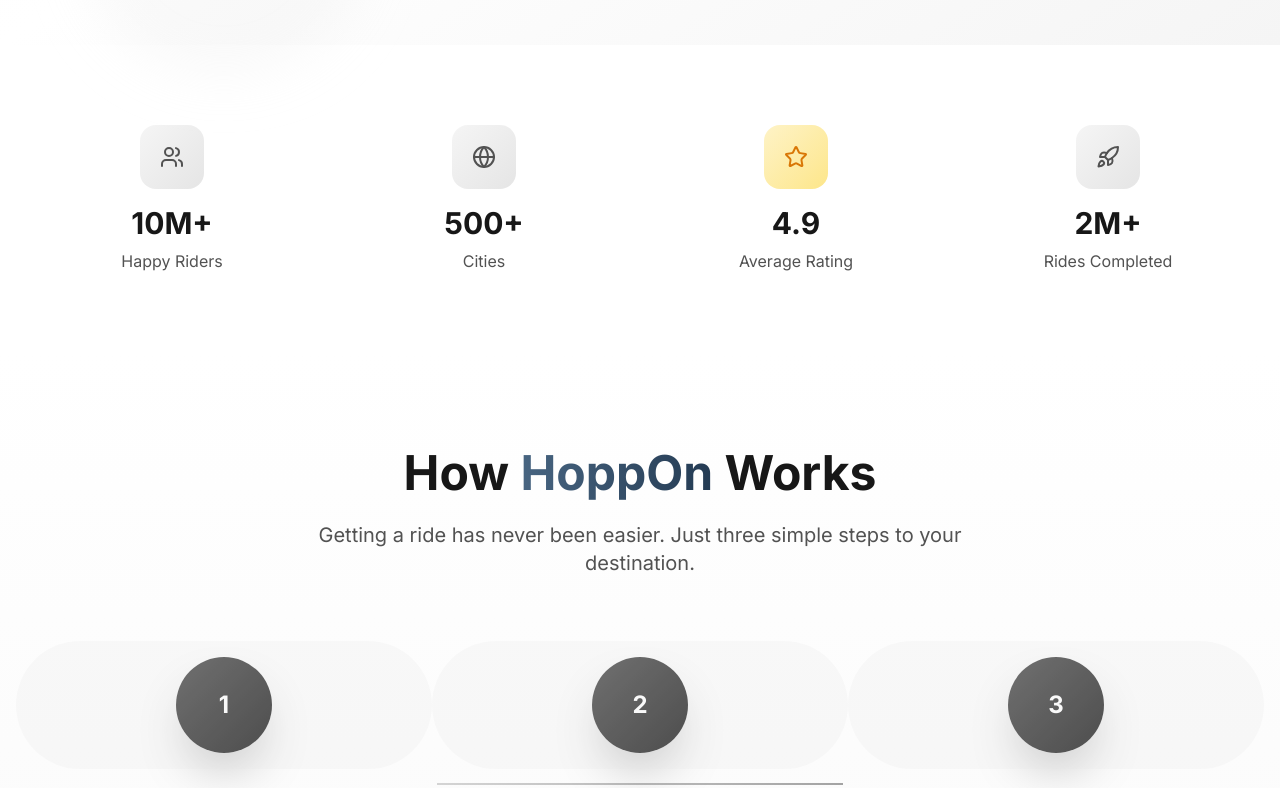
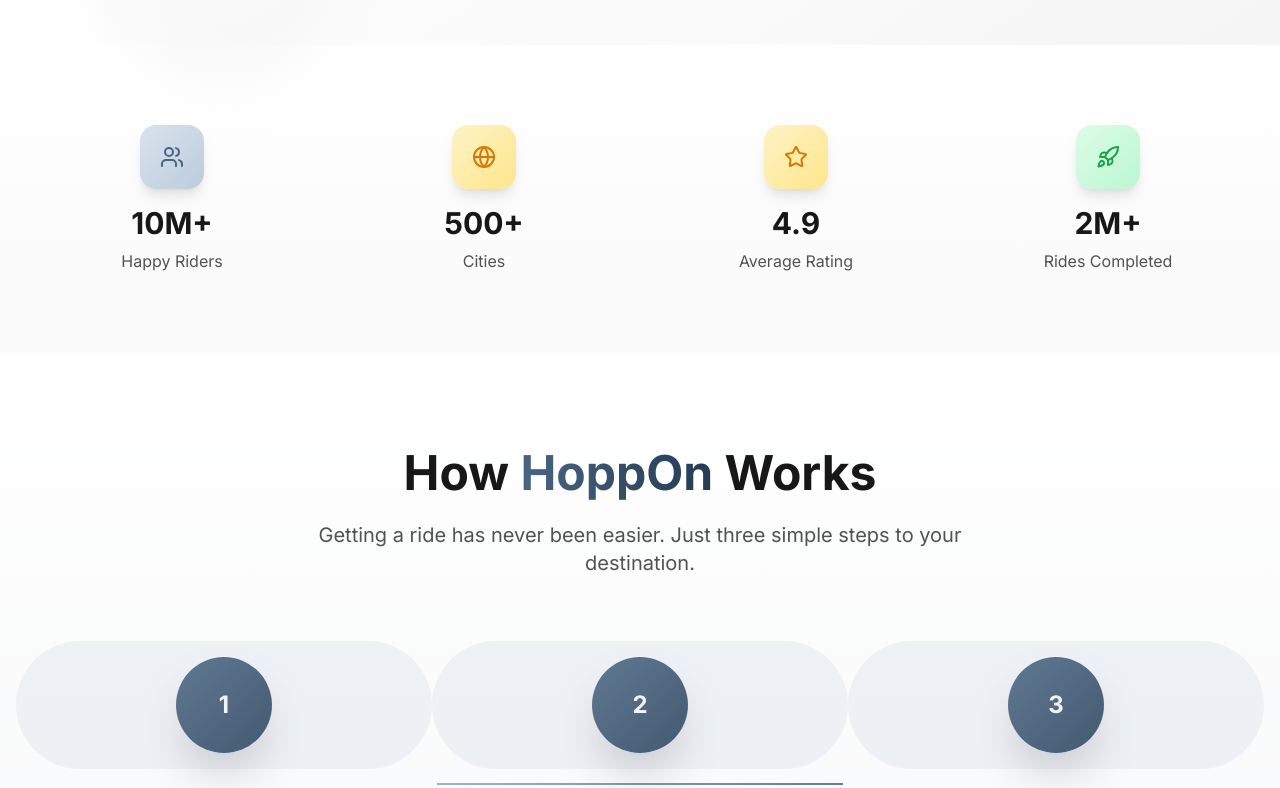
Before and after one commit to tanaymishra/Siddhi, a React (Vite) app: page / in a window 1280 px wide. Shown: the part 820-1608 px from the top of the page. Built offline with nearby package versions, Linux system fonts and the light colour scheme.

Commit message:
How section

```diff
--- a/src/pages/Home.tsx
+++ b/src/pages/Home.tsx
@@ -34,15 +34,15 @@
       icon: <Users className="w-6 h-6" />,
       value: '10M+',
       label: 'Happy Riders',
-      gradient: 'from-neutral-100 to-neutral-200',
-      iconColor: 'text-neutral-600'
+      gradient: 'from-primary-100 to-primary-200',
+      iconColor: 'text-primary-600'
     },
     {
       icon: <Globe className="w-6 h-6" />,
       value: '500+',
       label: 'Cities',
-      gradient: 'from-neutral-100 to-neutral-200',
-      iconColor: 'text-neutral-600'
+      gradient: 'from-secondary-100 to-secondary-200',
+      iconColor: 'text-secondary-600'
     },
     {
       icon: <Star className="w-6 h-6" />,
@@ -55,8 +55,8 @@
       icon: <Rocket className="w-6 h-6" />,
       value: '2M+',
       label: 'Rides Completed',
-      gradient: 'from-neutral-100 to-neutral-200',
-      iconColor: 'text-neutral-600'
+      gradient: 'from-success-100 to-success-200',
+      iconColor: 'text-success-600'
     },
   ]
 
@@ -173,7 +173,7 @@
       </section>
 
       {/* Stats Section */}
-      <section className="py-20 bg-white">
+      <section className="py-20 bg-gradient-to-b from-white to-neutral-50/50">
         <div className="container">
           <motion.div
             className="grid grid-cols-2 md:grid-cols-4 gap-8"
@@ -185,13 +185,13 @@
             {stats.map((stat, index) => (
               <motion.div
                 key={stat.label}
-                className="text-center"
+                className="text-center group"
                 initial={{ opacity: 0, y: 20 }}
                 whileInView={{ opacity: 1, y: 0 }}
                 transition={{ duration: 0.6, delay: index * 0.1 }}
                 viewport={{ once: true }}
               >
-                <div className={`w-16 h-16 bg-gradient-to-br ${stat.gradient} rounded-2xl flex items-center justify-center ${stat.iconColor} mx-auto mb-4`}>
+                <div className={`w-16 h-16 bg-gradient-to-br ${stat.gradient} rounded-2xl flex items-center justify-center ${stat.iconColor} mx-auto mb-4 shadow-lg group-hover:shadow-xl transition-shadow duration-300`}>
                   {stat.icon}
                 </div>
                 <div className="text-3xl font-bold text-neutral-900 mb-2">{stat.value}</div>
@@ -205,7 +205,7 @@
 
 
       {/* How It Works Section */}
-      <section className="py-24 bg-gradient-to-b from-white to-neutral-50">
+      <section className="py-24 bg-gradient-to-b from-white to-primary-50/30">
         <div className="container">
           <div className="text-center mb-20">
             <motion.h2
@@ -230,8 +230,8 @@
 
           <div className="grid grid-cols-1 md:grid-cols-3 gap-8 relative">
             {/* Connection Lines */}
-            <div className="hidden md:block absolute top-1/2 left-1/3 w-1/3 h-0.5 bg-gradient-to-r from-neutral-300 to-neutral-400 transform -translate-y-1/2" />
-            <div className="hidden md:block absolute top-1/2 right-1/3 w-1/3 h-0.5 bg-gradient-to-r from-neutral-300 to-neutral-400 transform -translate-y-1/2" />
+            <div className="hidden md:block absolute top-1/2 left-1/3 w-1/3 h-0.5 bg-gradient-to-r from-primary-300 to-primary-500 transform -translate-y-1/2" />
+            <div className="hidden md:block absolute top-1/2 right-1/3 w-1/3 h-0.5 bg-gradient-to-r from-primary-300 to-primary-500 transform -translate-y-1/2" />
 
             {/* Step 1 */}
             <motion.div
@@ -242,10 +242,10 @@
               viewport={{ once: true }}
             >
               <div className="relative mb-8">
-                <div className="w-24 h-24 bg-gradient-to-br from-neutral-600 to-neutral-800 rounded-full flex items-center justify-center text-white text-2xl font-bold mx-auto shadow-2xl">
+                <div className="w-24 h-24 bg-gradient-to-br from-primary-600 to-primary-800 rounded-full flex items-center justify-center text-white text-2xl font-bold mx-auto shadow-2xl">
                   1
                 </div>
-                <div className="absolute -inset-4 bg-neutral-200 rounded-full opacity-20 animate-pulse" />
+                <div className="absolute -inset-4 bg-primary-200 rounded-full opacity-20 animate-pulse" />
               </div>
               <h3 className="text-2xl font-bold text-neutral-900 mb-4">Request a Ride</h3>
               <p className="text-neutral-600 leading-relaxed">
@@ -262,10 +262,10 @@
               viewport={{ once: true }}
             >
               <div className="relative mb-8">
-                <div className="w-24 h-24 bg-gradient-to-br from-neutral-600 to-neutral-800 rounded-full flex items-center justify-center text-white text-2xl font-bold mx-auto shadow-2xl">
+                <div className="w-24 h-24 bg-gradient-to-br from-primary-600 to-primary-800 rounded-full flex items-center justify-center text-white text-2xl font-bold mx-auto shadow-2xl">
                   2
                 </div>
-                <div className="absolute -inset-4 bg-neutral-200 rounded-full opacity-20 animate-pulse animation-delay-2000" />
+                <div className="absolute -inset-4 bg-primary-200 rounded-full opacity-20 animate-pulse animation-delay-2000" />
               </div>
               <h3 className="text-2xl font-bold text-neutral-900 mb-4">Get Matched</h3>
               <p className="text-neutral-600 leading-relaxed">
@@ -282,10 +282,10 @@
               viewport={{ once: true }}
             >
               <div className="relative mb-8">
-                <div className="w-24 h-24 bg-gradient-to-br from-neutral-600 to-neutral-800 rounded-full flex items-center justify-center text-white text-2xl font-bold mx-auto shadow-2xl">
+                <div className="w-24 h-24 bg-gradient-to-br from-primary-600 to-primary-800 rounded-full flex items-center justify-center text-white text-2xl font-bold mx-auto shadow-2xl">
                   3
                 </div>
-                <div className="absolute -inset-4 bg-neutral-200 rounded-full opacity-20 animate-pulse animation-delay-4000" />
+                <div className="absolute -inset-4 bg-primary-200 rounded-full opacity-20 animate-pulse animation-delay-4000" />
               </div>
               <h3 className="text-2xl font-bold text-neutral-900 mb-4">Enjoy Your Ride</h3>
               <p className="text-neutral-600 leading-relaxed">
```
